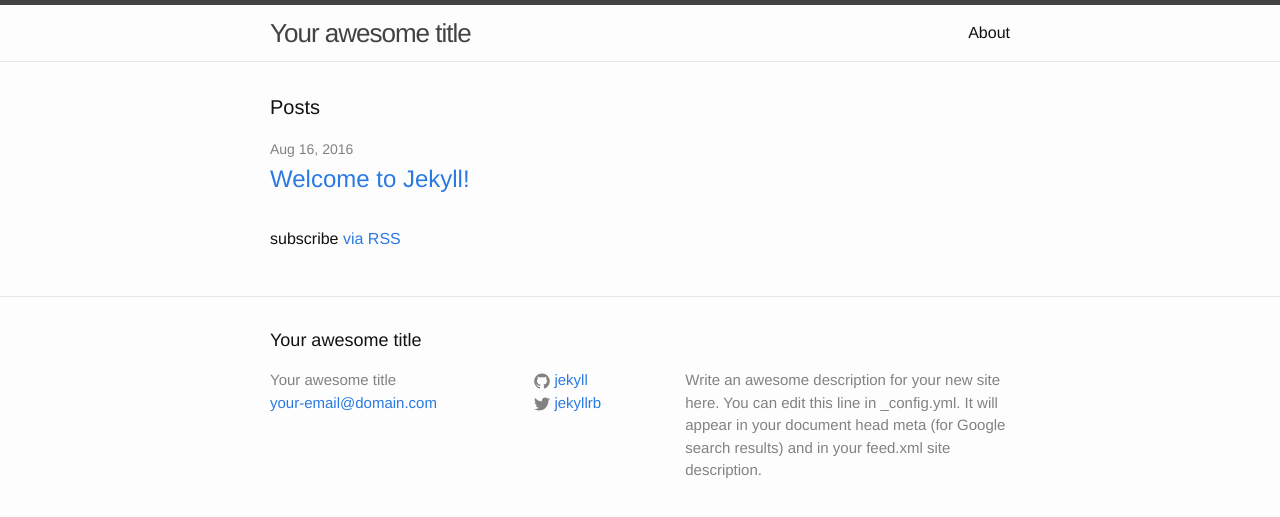
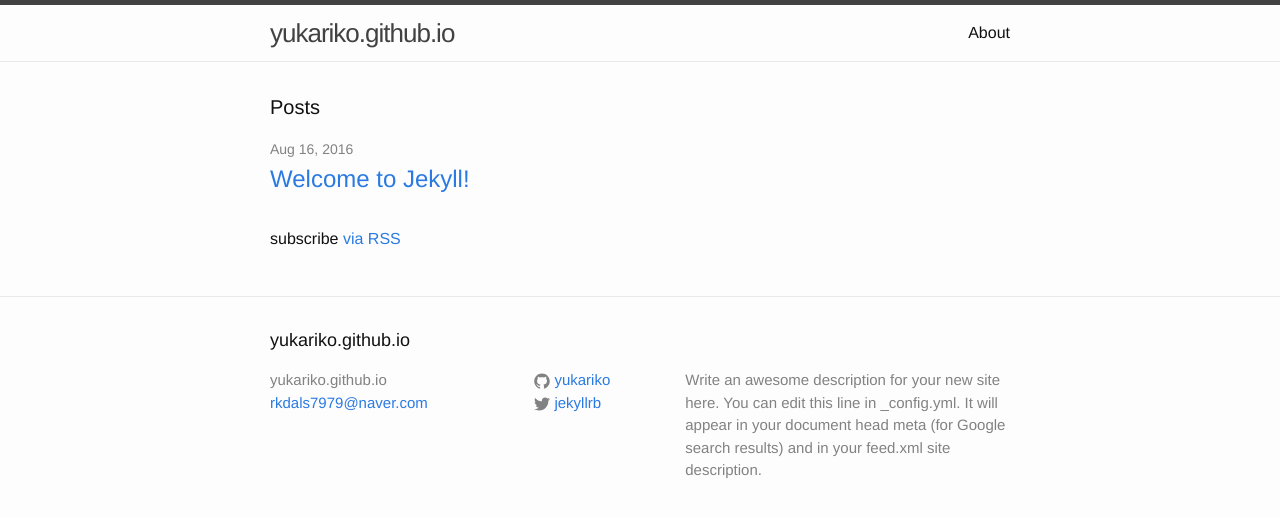
Before and after one commit to Yukariko/yukariko.github.io, a Jekyll site: the page built from index.html, in a window 1280 px wide. Shown: the top 517 px of the page. Built offline with Jekyll 4.4.1, drawn with Linux system fonts in a browser that asks for light colours.

Commit message:
customizing config

```diff
--- a/_config.yml
+++ b/_config.yml
@@ -6,16 +6,16 @@
 # 'jekyll serve'. If you change this file, please restart the server process.
 
 # Site settings
-title: Your awesome title
-email: your-email@domain.com
+title: yukariko.github.io
+email: rkdals7979@naver.com
 description: > # this means to ignore newlines until "baseurl:"
   Write an awesome description for your new site here. You can edit this
   line in _config.yml. It will appear in your document head meta (for
   Google search results) and in your feed.xml site description.
 baseurl: "" # the subpath of your site, e.g. /blog
-url: "http://yourdomain.com" # the base hostname & protocol for your site
+url: "https://yukariko.github.io" # the base hostname & protocol for your site
 twitter_username: jekyllrb
-github_username:  jekyll
+github_username:  yukariko
 
 # Build settings
 markdown: kramdown
```
